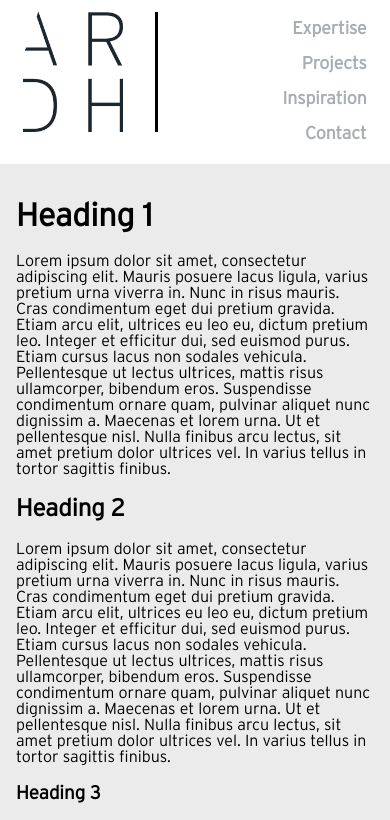
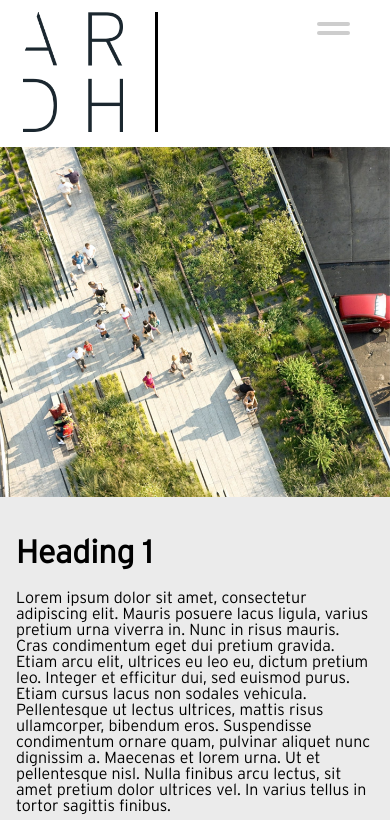
Before and after one commit to swinburnedev/ardh, a Next.js app: page / in a window 390 px wide. Shown: the top 820 px of the page. Built offline with nearby package versions, Linux system fonts and the light colour scheme.

Commit message:
Mobile nav

```diff
--- /dev/null
+++ b/components/Hero.js
@@ -0,0 +1,15 @@
+import Image from 'next/image';
+import styles from '../styles/components/Hero.module.scss';
+
+const Hero = () => (
+  <div className={styles.hero}>
+    <Image
+        src="/img/banner/civil_public_garden.jpg"
+        height="1314"
+        width="1465"
+        alt="Civil public garden"
+      />
+  </div>
+)
+
+export default Hero;
--- a/components/Nav.js
+++ b/components/Nav.js
@@ -1,11 +1,15 @@
 import Link from 'next/link';
 import { useRouter } from "next/router";
+import Toggle from './Toggle';
 import styles from '../styles/components/Nav.module.scss';
 
 const Nav = () => {
   const router = useRouter();
   return (
-    <nav className={styles.nav}>
+    <nav className={styles.nav} role="navigation">
+      <div className={styles.nav__wrapper}>
+        <Toggle />
+
         <ul className={styles.nav__menu}>
           <li className={router.pathname == "/expertise" ? "active" : ""}>
             <Link href="/expertise">
@@ -28,6 +32,7 @@ const Nav = () => {
             </Link>
           </li>
         </ul>
+      </div>
     </nav>
   )
 };
--- /dev/null
+++ b/components/Toggle.js
@@ -0,0 +1,13 @@
+import styles from '../styles/components/Toggle.module.scss';
+
+const Toggle = () => {
+  return (
+    <div className={styles.toggle}>
+      <input type="checkbox" />
+      <span className={styles.toggle__bar}></span>
+      <span className={styles.toggle__bar}></span>
+    </div>
+  )
+};
+
+export default Toggle;
--- a/pages/index.js
+++ b/pages/index.js
@@ -2,6 +2,7 @@ import Head from 'next/head';
 import Image from 'next/image';
 import Header from '../components/Header';
 import Footer from '../components/Footer';
+import Hero from '../components/Hero';
 import Masonary from '../components/Masonary';
 import styles from '../styles/Home.module.scss';
 import utils from '../styles/Utils.module.scss';
@@ -15,6 +16,7 @@ const Home = () => {
       </Head>
       <main>
         <Header />
+        <Hero />
         <div className={styles.fifty}>
           <div className={styles.content}>
             <div className={styles.content__row}>
--- /dev/null
+++ b/styles/components/Hero.module.scss
@@ -0,0 +1,5 @@
+.hero {
+  &__image {
+
+  }
+}
--- a/styles/components/Nav.module.scss
+++ b/styles/components/Nav.module.scss
@@ -2,7 +2,22 @@
   margin-left: auto;
   text-align: right;
 
+  &__wrapper {
+    a {
+      text-decoration: none;
+      color: #232323;
+
+      transition: color 0.3s ease;
+    }
+  }
+
   &__menu {
+    display: none;
+
+    @media screen and (min-width: 768px) {
+      display: block;
+    }
+
     list-style: none;
     margin: 0;
 
--- /dev/null
+++ b/styles/components/Toggle.module.scss
@@ -0,0 +1,75 @@
+.toggle {
+  display: block;
+
+  @media screen and (min-width: 768px) {
+    display: none;
+  }
+
+  right: 10px;
+  top: 10px;
+  position: relative;
+  width: 40px;
+  height: 32px;
+
+  z-index: 1;
+
+  -webkit-user-select: none;
+  user-select: none;
+
+  input {
+    display: block;
+    width: 40px;
+    height: 32px;
+    position: absolute;
+    top: -10px;
+    right: 0;
+    padding: 0;
+    margin: 0;
+
+    cursor: pointer;
+
+    opacity: 0; /* hide this */
+    z-index: 2; /* and place it over the hamburger */
+
+    -webkit-touch-callout: none;
+  }
+
+  &__bar {
+    display: block;
+    width: 33px;
+    height: 4px;
+    margin-bottom: 5px;
+    position: relative;
+
+    background: #cdcdcd;
+    border-radius: 3px;
+
+    z-index: 1;
+
+    transform-origin: 4px 0px;
+
+    transition: transform 0.5s cubic-bezier(0.77,0.2,0.05,1.0),
+                background 0.5s cubic-bezier(0.77,0.2,0.05,1.0),
+                opacity 0.55s ease;
+  }
+
+  &__bar:first-child
+  {
+    transform-origin: 0% 0%;
+  }
+
+  &__bar:nth-last-child(2)
+  {
+    transform-origin: 0% 100%;
+  }
+
+  input:checked ~ span {
+    opacity: 1;
+    transform: rotate(45deg) translate(-5px, -15px);
+    background: #232323;
+  }
+
+  input:checked ~ &__bar:nth-last-child(2) {
+      transform: rotate(-45deg) translate(-5px, 15px);
+  }
+}
```
Also changed, not shown: public/img/banner/civil_public_garden.jpg (added). Lines whose indentation alone changed are shown as unchanged.
